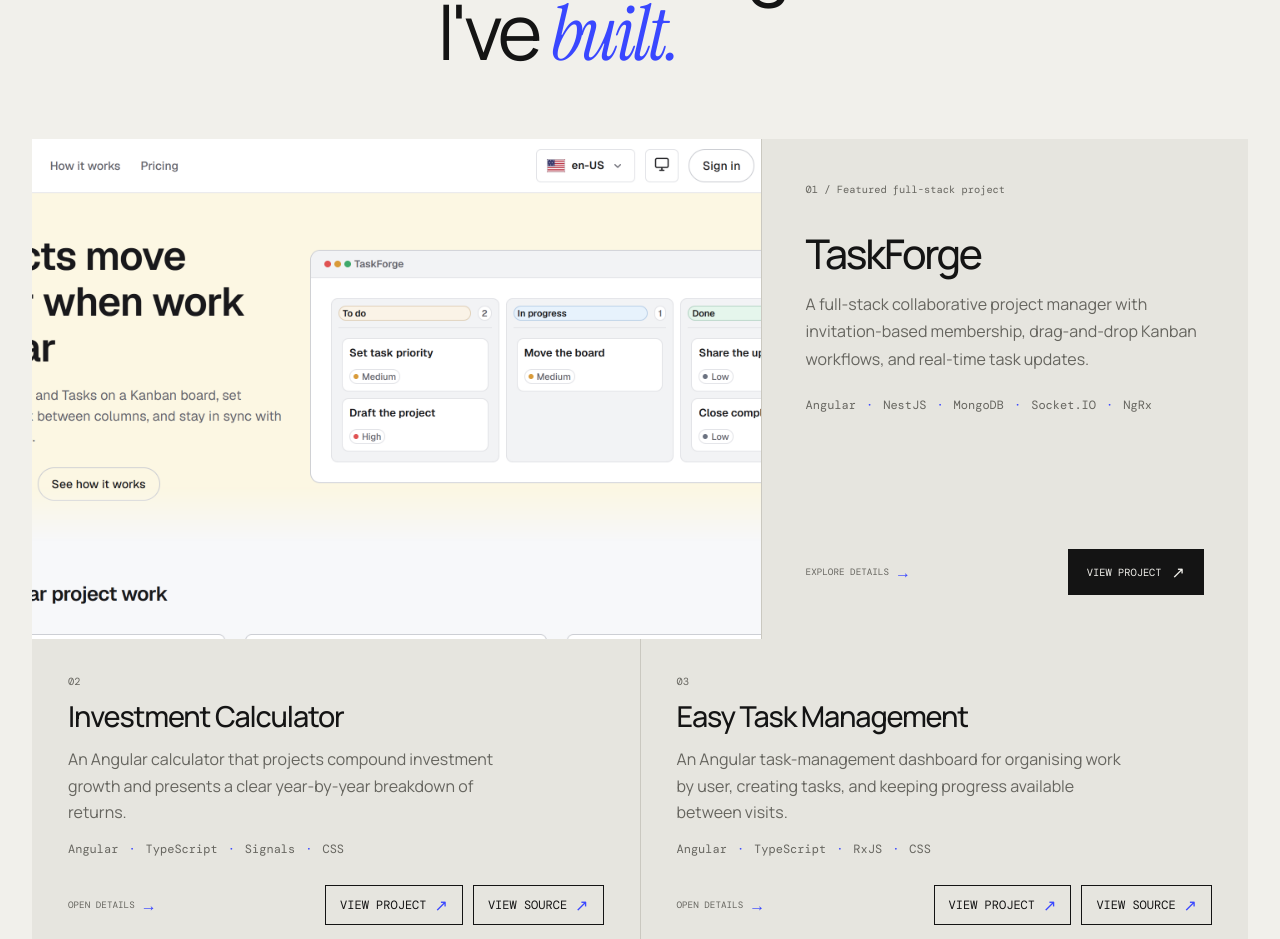
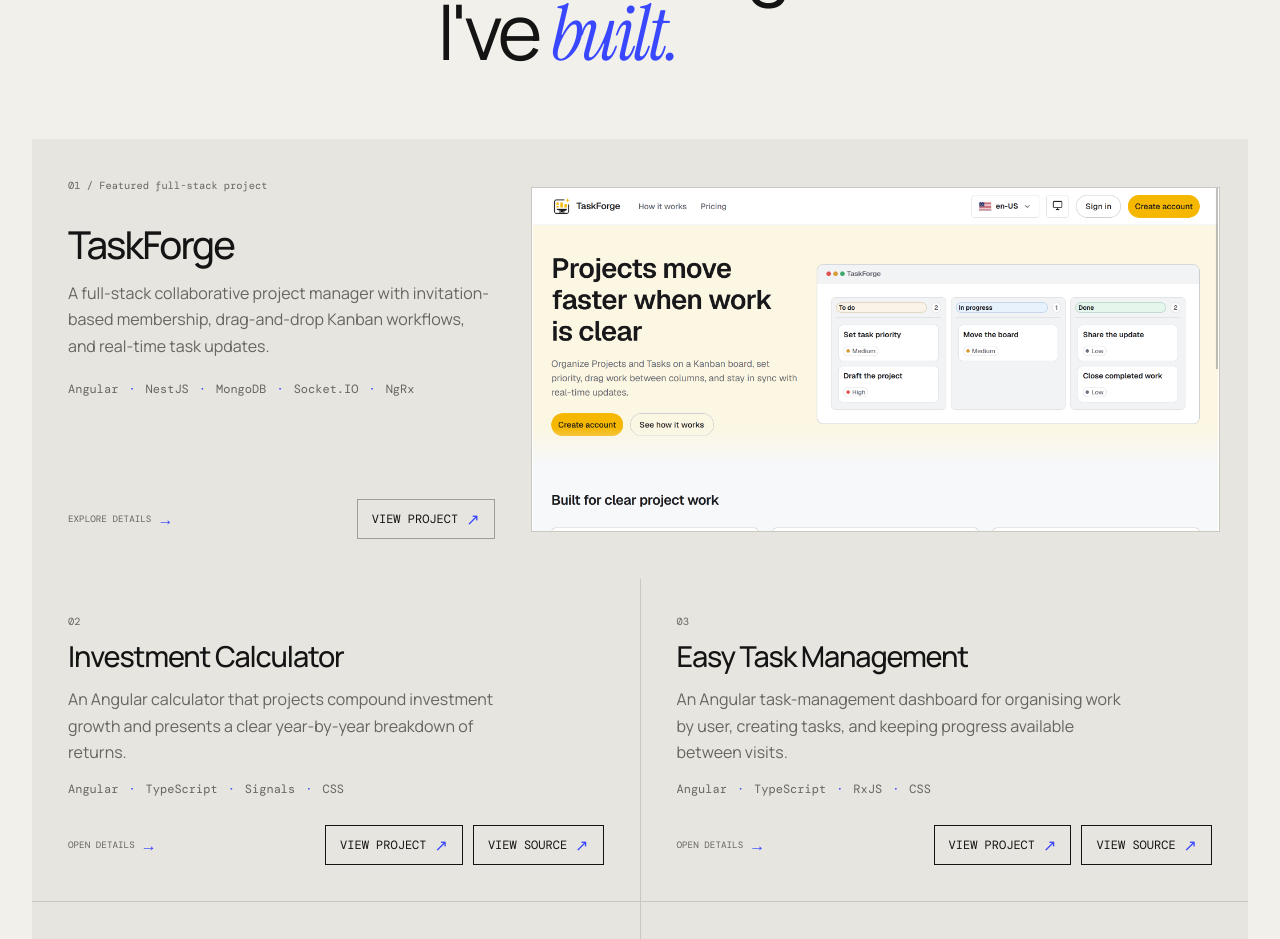
Before and after one commit to helderbadim/personal-portfolio, an Angular app: page / in a window 1280 px wide. Shown: the part 1060-1999 px from the top of the page. Built offline with nearby package versions, Linux system fonts and the light colour scheme; a web font is replaced by a local one.

Commit message:
fix: integrate TaskForge spotlight styling

```diff
--- a/src/app/app.scss
+++ b/src/app/app.scss
@@ -470,8 +470,9 @@ nav a:hover:after {
 .project-featured {
   background: var(--card);
   display: grid;
-  grid-template-columns: minmax(0, 1.2fr) minmax(360px, 0.8fr);
-  height: 500px;
+  grid-template-areas: 'copy preview';
+  grid-template-columns: minmax(360px, 0.82fr) minmax(0, 1.18fr);
+  height: 440px;
   overflow: hidden;
   position: relative;
   transition: background 0.25s ease;
@@ -481,50 +482,54 @@ nav a:hover:after {
   outline-offset: -2px;
 }
 .project-featured:hover {
-  background: color-mix(in srgb, var(--accent) 6%, var(--card));
+  background: color-mix(in srgb, var(--accent) 5%, var(--card));
   cursor: pointer;
 }
 .project-featured-preview {
-  border-right: 1px solid var(--line);
-  min-height: 0;
+  align-self: center;
+  aspect-ratio: 2 / 1;
+  background: #fff;
+  border: 1px solid var(--line);
+  grid-area: preview;
+  margin: 28px 28px 28px 0;
   overflow: hidden;
 }
 .project-featured-preview picture,
 .project-featured-preview img {
   display: block;
   height: 100%;
-  object-fit: cover;
-  object-position: top;
+  object-fit: contain;
   width: 100%;
 }
 .project-featured-copy {
   display: flex;
   flex-direction: column;
-  padding: 44px;
+  grid-area: copy;
+  padding: 40px 36px;
 }
 .project-featured-copy h3 {
-  font-size: clamp(2.5rem, 3.2vw, 3.8rem);
+  font-size: clamp(2.4rem, 3vw, 3.4rem);
   font-weight: 500;
-  letter-spacing: -0.055em;
-  line-height: 0.95;
-  margin: 38px 0 18px;
+  letter-spacing: -0.05em;
+  line-height: 0.98;
+  margin: 34px 0 16px;
 }
 .project-featured-copy > p {
   color: var(--muted);
-  line-height: 1.7;
+  line-height: 1.65;
   margin: 0;
 }
 .project-featured-copy .project-card-technologies {
-  margin-top: 24px;
+  margin-top: 22px;
 }
 .project-featured-footer {
   align-items: center;
   display: flex;
   flex-wrap: wrap;
-  gap: 20px;
+  gap: 18px;
   justify-content: space-between;
   margin-top: auto;
-  padding-top: 32px;
+  padding-top: 28px;
 }
 .project-featured-footer .project-open-hint {
   margin-top: 0;
@@ -534,13 +539,14 @@ nav a:hover:after {
 }
 .project-featured .project-links a {
   align-items: center;
-  background: var(--ink);
-  border: 1px solid var(--ink);
-  color: var(--bg);
+  background: transparent;
+  border: 1px solid color-mix(in srgb, var(--ink) 34%, transparent);
+  color: var(--ink);
   display: inline-flex;
-  gap: 10px;
-  min-height: 46px;
-  padding: 0 18px;
+  gap: 8px;
+  font-size: var(--font-size-sm);
+  min-height: 40px;
+  padding: 0 14px;
   transition:
     background 0.2s ease,
     border-color 0.2s ease,
@@ -554,8 +560,13 @@ nav a:hover:after {
   transform: translateY(-2px);
 }
 .project-featured .project-links a span {
+  color: var(--accent);
+  font-size: var(--font-size-body);
+  transition: transform 0.2s ease;
+}
+.project-featured .project-links a:hover span {
   color: inherit;
-  font-size: var(--font-size-body);
+  transform: translate(2px, -2px);
 }
 .project-card {
   background: var(--card);
@@ -1308,14 +1319,18 @@ footer {
     grid-template-columns: 1fr;
   }
   .project-featured {
+    grid-template-areas:
+      'copy'
+      'preview';
     grid-template-columns: 1fr;
     height: auto;
   }
   .project-featured-preview {
-    aspect-ratio: 16 / 9;
-    border-bottom: 1px solid var(--line);
-    border-right: 0;
-    min-height: 0;
+    aspect-ratio: 2 / 1;
+    margin: 0 32px 32px;
+  }
+  .project-featured-copy {
+    padding: 40px 32px;
   }
   .projects-grid {
     grid-template-columns: 1fr;
@@ -1512,6 +1527,7 @@ footer {
   }
   .project-featured-preview {
     aspect-ratio: 2 / 1;
+    margin: 0 20px 20px;
   }
   .project-featured-copy {
     padding: 30px 20px;
```
